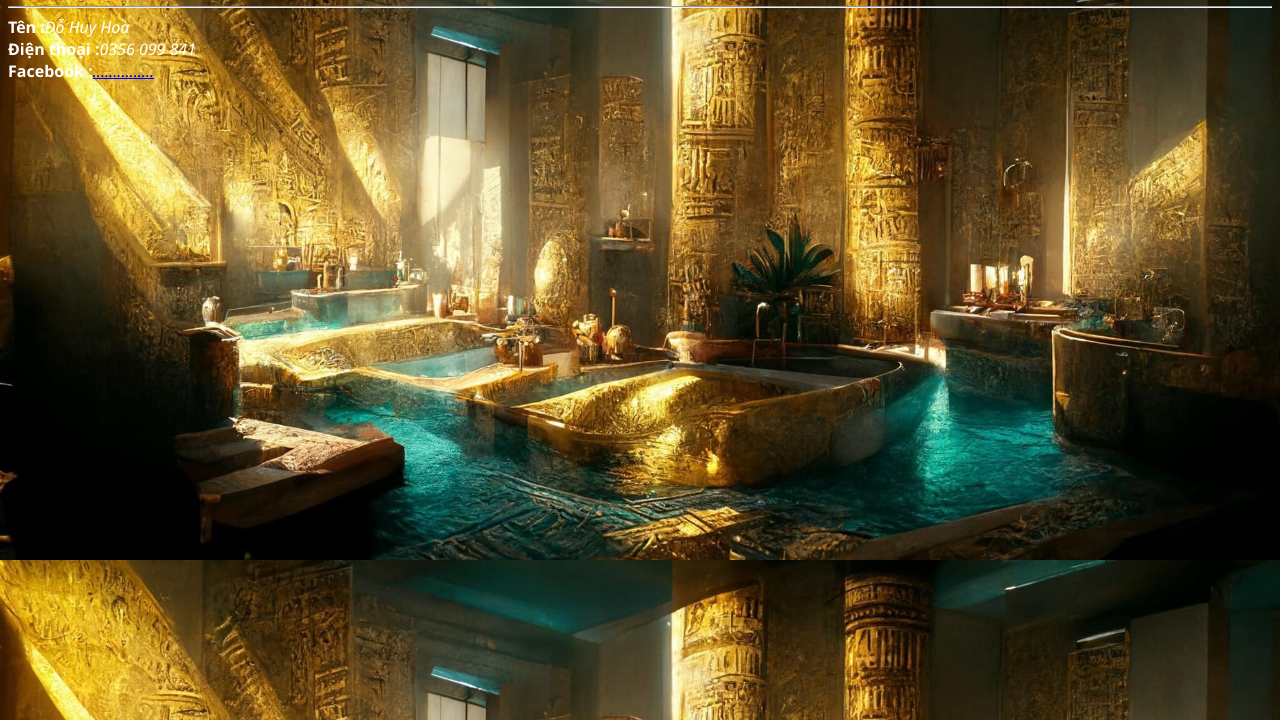
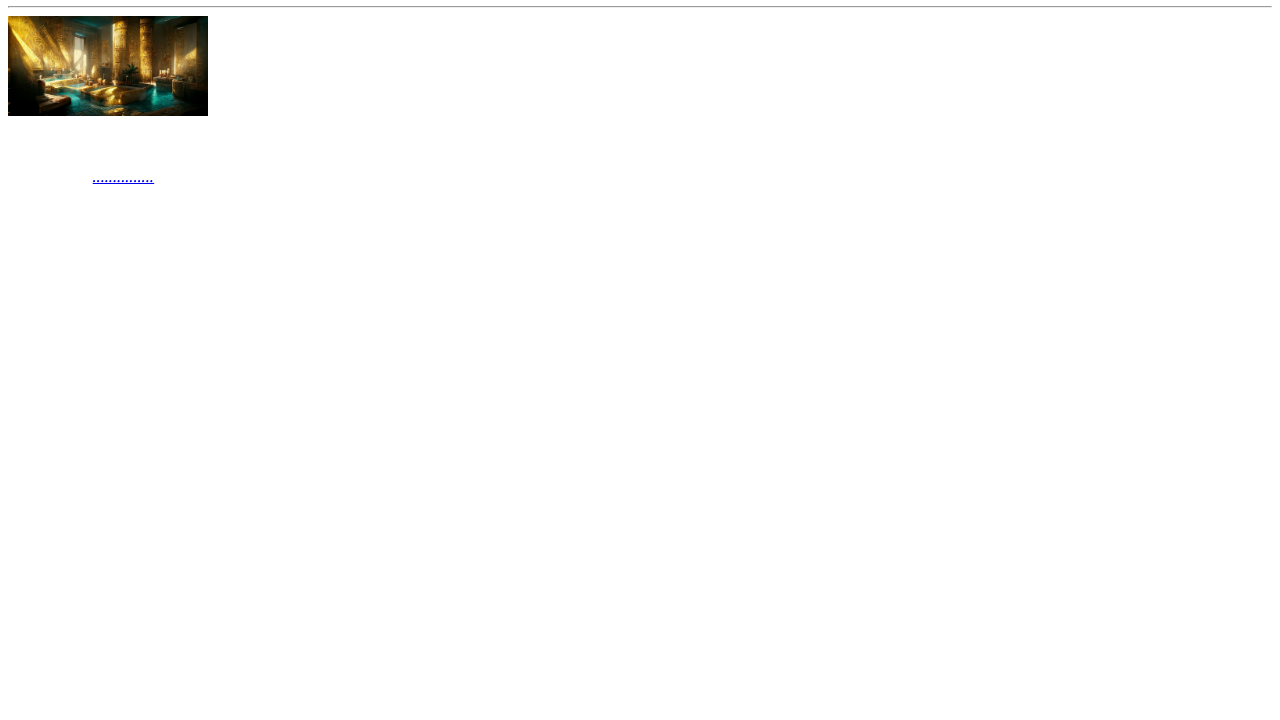
Before and after one commit to dohuyhoa/jaekin.github.io, a plain HTML site: page index.html in a window 1280 px wide. Shown: the part 80-800 px from the top of the page. Drawn offline with Linux system fonts and the light colour scheme.

Commit message:
add folder images

```diff
--- a/1.css
+++ b/1.css
@@ -1,6 +1,6 @@
 body {
   font-family: "segoe ui";
-  background-image: url(/images/bg.jpg);
+  /* background-image: url(/images/bg.jpg); */
   background-size: cover;
   color: #fff;
 }
--- a/index.html
+++ b/index.html
@@ -10,6 +10,9 @@
 <body>
   <h1>Đỗ Huy Hoà (Front end)(</h1>
   <hr>
+  <div>
+    <img  style="width: 200px" src="./images/bg.jpg" alt="">
+  </div>
   <div class="thongtin">
     <b>Tên :</b><i>Đỗ Huy Hoà</i>
   </div>
```
